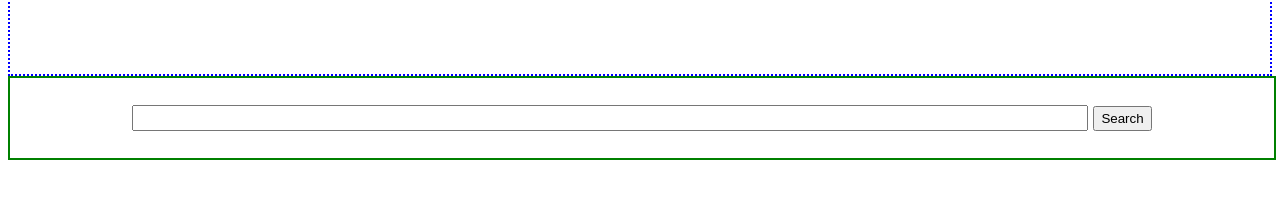
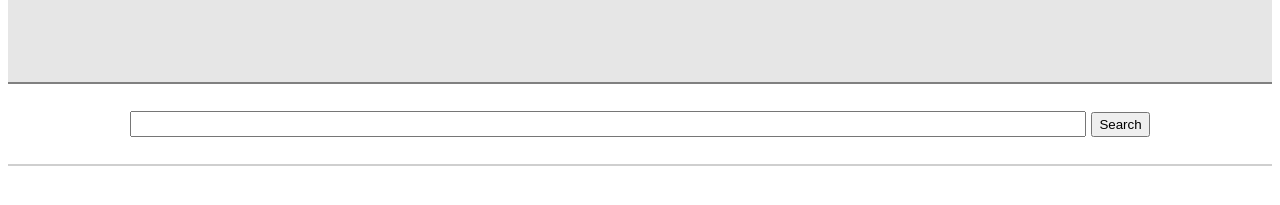
Before and after one commit to Momentum-Team-20/mytunes-jmatthews64, a website: page index.html in a window 1280 px wide. Shown: the part 111-316 px from the top of the page. Drawn offline with Linux system fonts and the light colour scheme.

Commit message:
Finalized formating

```diff
--- a/styles.css
+++ b/styles.css
@@ -19,8 +19,9 @@ h1 {
 /*Formating for the audio player section*/
 
 #audioPlayer {
-    border: dotted blue 2px;
     height: 85px;
+    background-color: rgba(128, 128, 128, 0.200);
+    padding-top: 10px;
 }
 
 /*Formating for the search bar*/
@@ -30,7 +31,8 @@ h1 {
     align-items: center;
     width: 100%;
     height: 10vh;
-    border: solid green 2px;
+    border-top: solid grey 2px;
+    border-bottom: solid rgb(207, 207, 207) 2px;
     margin-bottom: 20px;
 }
 
```
